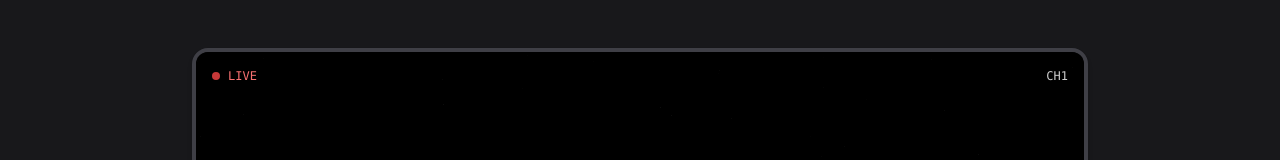
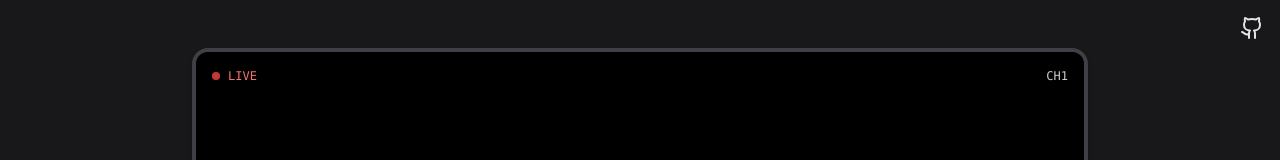
Before and after one commit to shawnphoffman/next-beats, a Next.js app: page / in a window 1280 px wide. Shown: the top 160 px of the page. Built offline with nearby package versions, Linux system fonts and the light colour scheme.

Commit message:
add github link

```diff
--- a/app/page.tsx
+++ b/app/page.tsx
@@ -3,6 +3,7 @@
 import React, { useState, useRef, useEffect, useMemo } from 'react'
 import dynamic from 'next/dynamic'
 import { X, Save, Settings } from 'lucide-react'
+import { GitHubIcon } from '@/components/GitHubIcon'
 import { soundEffects, DEFAULT_CHANNELS } from '@/lib/lofi_data'
 import ChannelButtons from '@/components/ChannelButtons'
 import PlaybackControls from '@/components/PlaybackControls'
@@ -509,42 +510,20 @@
     }
   }
 
-  const handleEffectVolumeChange = (effectId: string, volume: number) => {
-    const newVolumes = { ...effectVolumes, [effectId]: volume }
-    setEffectVolumes(newVolumes)
-
-    const audio = audioRefs.current[effectId]?.audio
-    if (audio) {
-      audio.volume = volume * effectsVolume
-    }
-  }
-
-  const handleAddCustomEffect = (effect: CustomSoundEffect) => {
-    setCustomEffects((prev) => [...prev, effect])
-  }
-
-  const handleRemoveCustomEffect = (effectId: string) => {
-    setCustomEffects((prev) => prev.filter((effect) => effect.id !== effectId))
-
-    // Stop and remove the audio if it's playing
-    const audio = audioRefs.current[effectId]?.audio
-    if (audio) {
-      audio.pause()
-      delete audioRefs.current[effectId]
-    }
-
-    setActiveEffects((prev) => {
-      const next = new Set(prev)
-      next.delete(effectId)
-      return next
-    })
-  }
-
   return (
     <div
       className={styles['theme-container']}
       data-theme={mounted ? currentTheme : 'dark'}
     >
+      <a
+        href="https://github.com/btahir/next-beats"
+        target="_blank"
+        rel="noopener noreferrer"
+        className="fixed right-4 top-4 hidden text-[var(--lofi-text-primary)] transition-opacity hover:opacity-70 lg:block"
+        aria-label="View source on GitHub"
+      >
+        <GitHubIcon />
+      </a>
       <div className="flex min-h-screen w-full items-start justify-center bg-[var(--lofi-background)] p-4 transition-colors duration-500 sm:items-center sm:p-8">
         <div className="w-full max-w-4xl space-y-8 py-4">
           {/* Retro TV */}
--- /dev/null
+++ b/components/GitHubIcon.tsx
@@ -0,0 +1,19 @@
+export function GitHubIcon() {
+  return (
+    <svg
+      xmlns="http://www.w3.org/2000/svg"
+      width="24"
+      height="24"
+      viewBox="0 0 24 24"
+      fill="none"
+      stroke="currentColor"
+      strokeWidth="2"
+      strokeLinecap="round"
+      strokeLinejoin="round"
+      className="lucide lucide-github"
+    >
+      <path d="M15 22v-4a4.8 4.8 0 0 0-1-3.5c3 0 6-2 6-5.5.08-1.25-.27-2.48-1-3.5.28-1.15.28-2.35 0-3.5 0 0-1 0-3 1.5-2.64-.5-5.36-.5-8 0C6 2 5 2 5 2c-.3 1.15-.3 2.35 0 3.5A5.403 5.403 0 0 0 4 9c0 3.5 3 5.5 6 5.5-.39.49-.68 1.05-.85 1.65-.17.6-.22 1.23-.15 1.85v4" />
+      <path d="M9 18c-4.51 2-5-2-7-2" />
+    </svg>
+  )
+}
```
